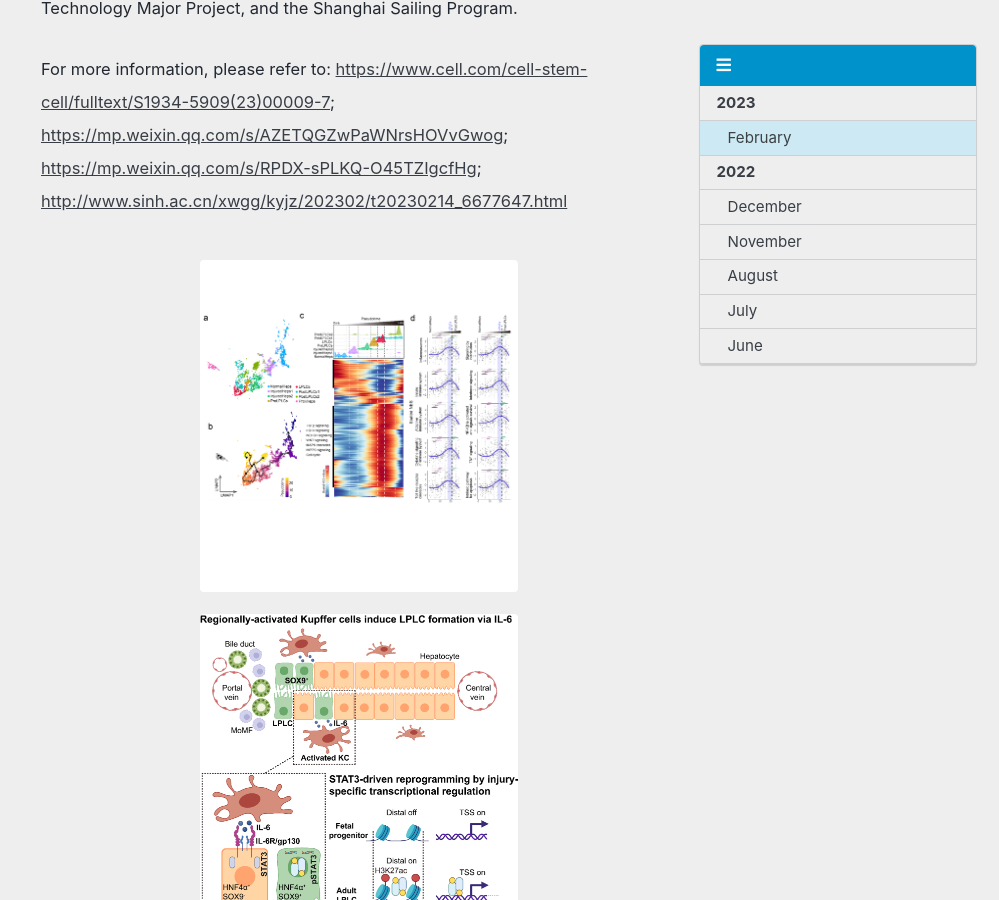
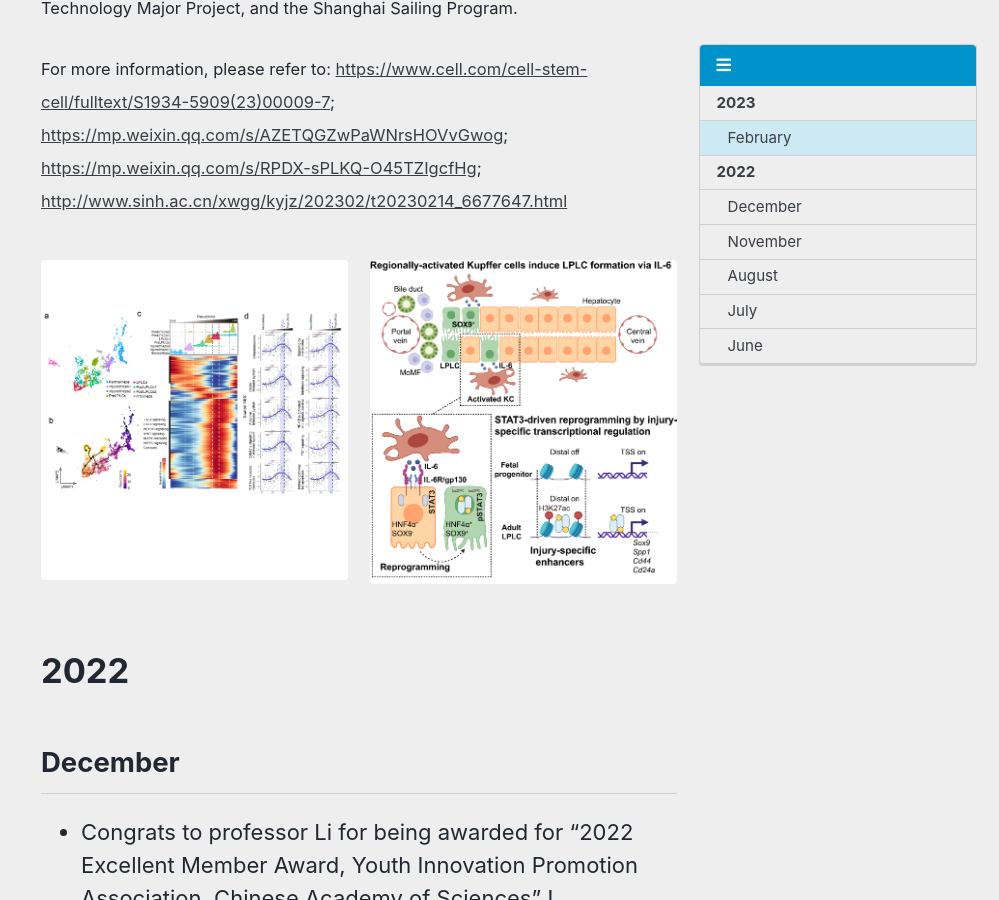
Before and after one commit to LihongLab/lihonglab.github.io, a Jekyll site: the page built from _pages/NEWS.md, in a window 1280 px wide and 900 px high, scrolled down 1483 px. Shown: the whole window, without its empty margins (281-1280 px from the left). Built offline with Jekyll 4.4.1, drawn with Linux system fonts in a browser that asks for light colours; cached includes are drawn as plain includes; emoji names are drawn with the system emoji font.

Commit message:
2023 Feb

```diff
--- a/_pages/NEWS.md
+++ b/_pages/NEWS.md
@@ -19,7 +19,7 @@ toc_icon: "bars"
 <small> [https://www.cell.com/cell-stem-cell/fulltext/S1934-5909(23)00009-7](https://www.cell.com/cell-stem-cell/fulltext/S1934-5909(23)00009-7); [https://mp.weixin.qq.com/s/AZETQGZwPaWNrsHOVvGwog](https://mp.weixin.qq.com/s/AZETQGZwPaWNrsHOVvGwog); [https://mp.weixin.qq.com/s/RPDX-sPLKQ-O45TZIgcfHg](https://mp.weixin.qq.com/s/RPDX-sPLKQ-O45TZIgcfHg); [http://www.sinh.ac.cn/xwgg/kyjz/202302/t20230214_6677647.html](http://www.sinh.ac.cn/xwgg/kyjz/202302/t20230214_6677647.html)
 </small>
 
-<figure style="width: 50%;" class="align-center">
+<figure class="half">
   <a href="/assets/img/news/CSC2023Fig1.png" title="Figure 1. ScRNA-seq delineates the cellular transition and the molecular dynamics of LPLC formation" alt="Figure 1. ScRNA-seq delineates the cellular transition and the molecular dynamics of LPLC formation">
   <img src="/assets/img/news/CSC2023Fig1.png" title="Figure 1. ScRNA-seq delineates the cellular transition and the molecular dynamics of LPLC formation" alt="Figure 1. ScRNA-seq delineates the cellular transition and the molecular dynamics of LPLC formation"></a>
   <a href="/assets/img/news/CSC2023Fig2.png" title="Figure 2. Regionally-activated Kupffer cells induce LPLC formation via IL-6" alt="Figure 2. Regionally-activated Kupffer cells induce LPLC formation via IL-6">
```
